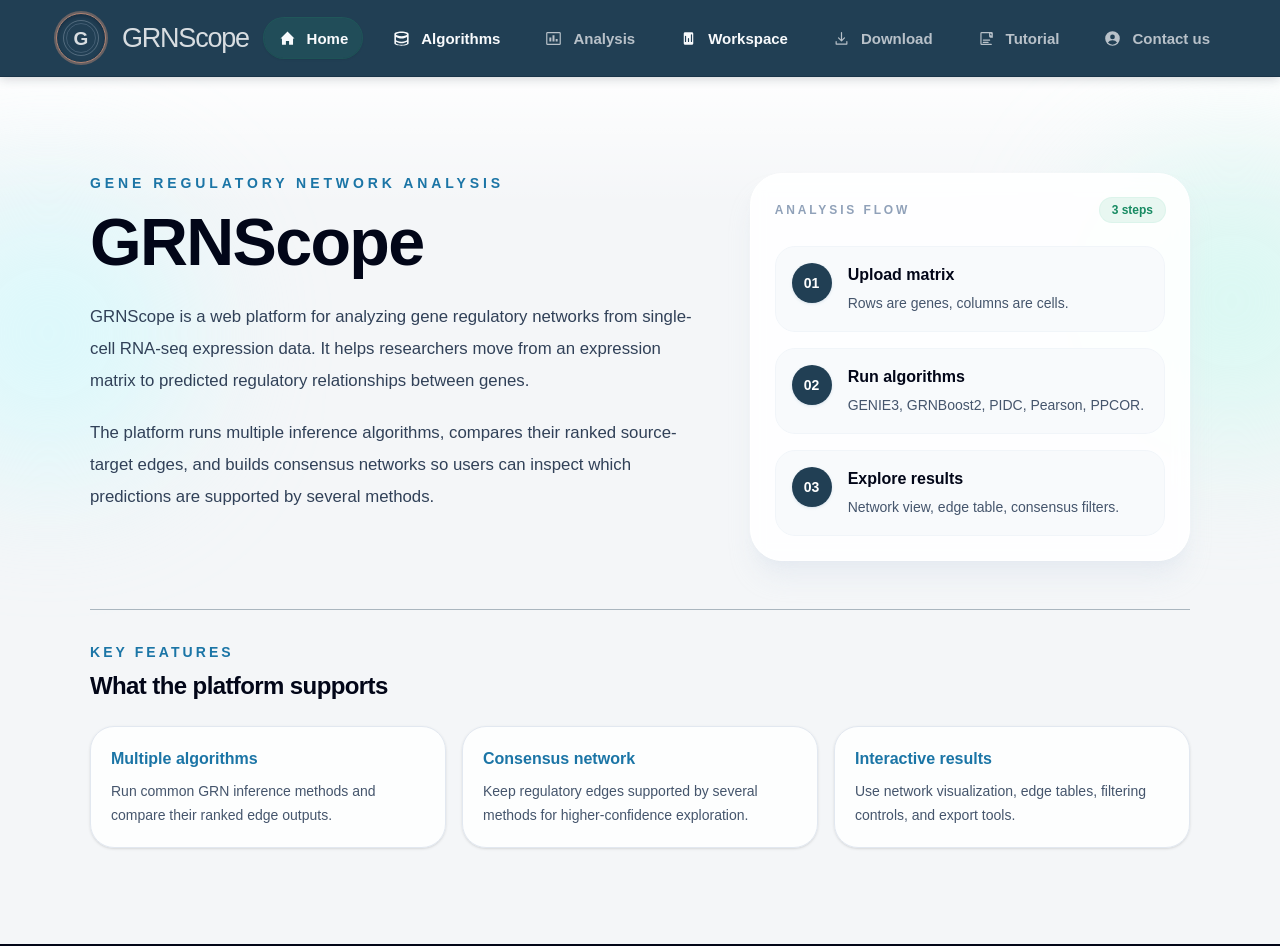
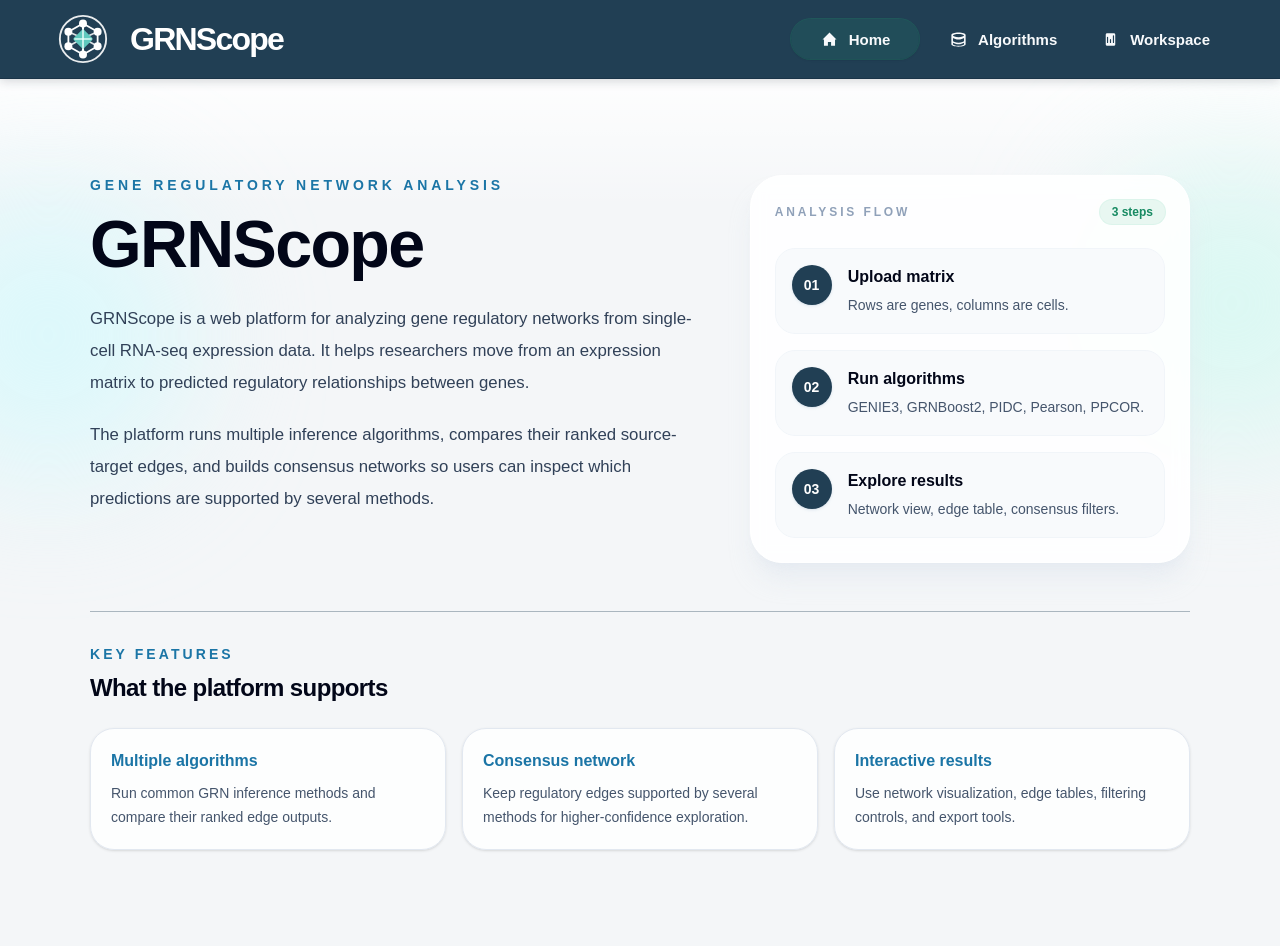
Before and after one commit to Moooly/GRNScope, a Next.js app in the folder frontend/: page / in a window 1280 px wide. Built offline with nearby package versions, Linux system fonts and the light colour scheme.

Commit message:
Add a logo for website

```diff
--- a/frontend/app/layout.tsx
+++ b/frontend/app/layout.tsx
@@ -47,7 +47,7 @@ export default function RootLayout({
 
   const navItemClass = (isActive: boolean) =>
     [
-      "group inline-flex h-10 items-center gap-2.5 rounded-full px-3.5 text-[15px] font-semibold leading-none transition-all duration-200",
+      "group inline-flex h-10 min-w-[128px] items-center justify-center gap-2.5 rounded-full px-3.5 text-[15px] font-semibold leading-none transition-all duration-200",
       "focus:outline-none focus-visible:ring-2 focus-visible:ring-[#26c487]/70 focus-visible:ring-offset-2 focus-visible:ring-offset-[#213f54]",
       isActive
         ? "bg-[#20b779]/12 text-[#24c684] shadow-sm shadow-slate-950/10 ring-1 ring-[#20b779]/20"
@@ -61,26 +61,110 @@ export default function RootLayout({
     <html lang="en">
       <body>
         <header className="sticky top-0 z-50 border-b border-[#1a3448] bg-[#213f54] shadow-[0_2px_10px_rgba(15,23,42,0.18)]">
-          <div className="mx-auto flex h-[76px] w-full max-w-[1440px] items-center px-8 xl:px-14">
+          <div className="mx-auto flex h-[78px] w-full max-w-[1440px] items-center px-8 xl:px-14">
             <Link
               href="/"
               onClick={() => setActiveHeaderItem("home")}
-              className="flex shrink-0 items-center gap-4"
+              className="flex shrink-0 items-center gap-5"
               aria-label="Go to GRNScope home page"
             >
-              <div className="relative flex h-[50px] w-[50px] items-center justify-center rounded-full border border-[#b08372] bg-[#213f54] shadow-inner shadow-slate-950/30 ring-2 ring-[#b08372]/50">
-                <div className="absolute inset-[6px] rounded-full border border-slate-300/30" />
-                <div className="absolute h-[30px] w-[30px] rounded-full border border-slate-400/30" />
-                <span className="relative text-[19px] font-bold leading-none text-[#d8dde1]">
-                  G
-                </span>
+              <div className="relative flex h-[54px] w-[54px] items-center justify-center rounded-full bg-transparent">
+                <svg
+                  viewBox="0 0 64 64"
+                  className="relative h-[52px] w-[52px]"
+                  role="img"
+                  aria-label="GRNScope gene regulatory network logo"
+                >
+                  <circle
+                    cx="32"
+                    cy="32"
+                    r="28.5"
+                    fill="none"
+                    stroke="#ffffff"
+                    strokeWidth="2.3"
+                    opacity="0.9"
+                  />
+
+                  <path
+                    d="M32 13 L32 51"
+                    fill="none"
+                    stroke="#ffffff"
+                    strokeWidth="2.5"
+                    strokeLinecap="round"
+                  />
+                  <path
+                    d="M14 23 L32 13 L50 23"
+                    fill="none"
+                    stroke="#ffffff"
+                    strokeWidth="2.2"
+                    strokeLinecap="round"
+                    strokeLinejoin="round"
+                  />
+                  <path
+                    d="M14 23 L14 41 L32 51 L50 41 L50 23"
+                    fill="none"
+                    stroke="#ffffff"
+                    strokeWidth="2.2"
+                    strokeLinecap="round"
+                    strokeLinejoin="round"
+                  />
+                  <path
+                    d="M14 41 L32 31 L50 41"
+                    fill="none"
+                    stroke="#ffffff"
+                    strokeWidth="2"
+                    strokeLinecap="round"
+                    strokeLinejoin="round"
+                    opacity="0.85"
+                  />
+                  <path
+                    d="M14 23 L32 31 L50 23"
+                    fill="none"
+                    stroke="#ffffff"
+                    strokeWidth="2"
+                    strokeLinecap="round"
+                    strokeLinejoin="round"
+                    opacity="0.85"
+                  />
+
+                  <rect
+                    x="23.2"
+                    y="23.2"
+                    width="17.6"
+                    height="17.6"
+                    rx="1.6"
+                    fill="#5fc8bd"
+                    transform="rotate(45 32 32)"
+                  />
+                  <path
+                    d="M32 21 L32 43"
+                    stroke="#eafffb"
+                    strokeWidth="2"
+                    strokeLinecap="round"
+                    opacity="0.9"
+                  />
+                  <path
+                    d="M22 32 L42 32"
+                    stroke="#eafffb"
+                    strokeWidth="2"
+                    strokeLinecap="round"
+                    opacity="0.9"
+                  />
+
+                  <circle cx="32" cy="13" r="4.9" fill="#ffffff" />
+                  <circle cx="14" cy="23" r="4.9" fill="#ffffff" />
+                  <circle cx="50" cy="23" r="4.9" fill="#ffffff" />
+                  <circle cx="14" cy="41" r="4.9" fill="#ffffff" />
+                  <circle cx="50" cy="41" r="4.9" fill="#ffffff" />
+                  <circle cx="32" cy="51" r="4.9" fill="#ffffff" />
+                </svg>
               </div>
-              <p className="text-[27px] font-medium tracking-[-0.045em] text-[#d8dde1]">
+              <p className="text-[32px] font-semibold leading-none tracking-[-0.055em] text-white">
                 GRNScope
               </p>
             </Link>
 
-            <nav className="ml-auto flex items-center gap-2.5 xl:gap-4" aria-label="Primary navigation">
+            <nav className="ml-auto flex items-center gap-4" aria-label="Primary navigation">
               <Link
                 href="/"
                 onClick={() => setActiveHeaderItem("home")}
@@ -115,23 +199,6 @@ export default function RootLayout({
                 <span>Algorithms</span>
               </Link>
 
-              <button
-                type="button"
-                onClick={() => setActiveHeaderItem("analysis")}
-                className={navItemClass(isActive("analysis"))}
-              >
-                <svg
-                  xmlns="http://www.w3.org/2000/svg"
-                  viewBox="0 0 24 24"
-                  fill="currentColor"
-                  className={navIconClass}
-                  aria-hidden="true"
-                >
-                  <path d="M4.5 3.75A1.75 1.75 0 0 0 2.75 5.5v13A1.75 1.75 0 0 0 4.5 20.25h15a1.75 1.75 0 0 0 1.75-1.75v-13a1.75 1.75 0 0 0-1.75-1.75h-15Zm0 1.5h15a.25.25 0 0 1 .25.25v13a.25.25 0 0 1-.25.25h-15a.25.25 0 0 1-.25-.25v-13a.25.25 0 0 1 .25-.25Zm2.25 10.5h2.5v-5h-2.5v5Zm4 0h2.5v-8h-2.5v8Zm4 0h2.5v-3h-2.5v3Z" />
-                </svg>
-                <span>Analysis</span>
-              </button>
-
               <Link
                 href={workspaceHref}
                 onClick={() => setActiveHeaderItem("workspace")}
@@ -148,57 +215,6 @@ export default function RootLayout({
                 </svg>
                 <span>Workspace</span>
               </Link>
-
-              <button
-                type="button"
-                onClick={() => setActiveHeaderItem("download")}
-                className={navItemClass(isActive("download"))}
-              >
-                <svg
-                  xmlns="http://www.w3.org/2000/svg"
-                  viewBox="0 0 24 24"
-                  fill="currentColor"
-                  className={navIconClass}
-                  aria-hidden="true"
-                >
-                  <path d="M12 3.75a.75.75 0 0 1 .75.75v8.69l2.47-2.47a.75.75 0 1 1 1.06 1.06l-3.75 3.75a.75.75 0 0 1-1.06 0l-3.75-3.75a.75.75 0 1 1 1.06-1.06l2.47 2.47V4.5a.75.75 0 0 1 .75-.75ZM5.25 15a.75.75 0 0 1 .75.75v2.5h12v-2.5a.75.75 0 0 1 1.5 0V19A.75.75 0 0 1 18.75 19.75H5.25A.75.75 0 0 1 4.5 19v-3.25A.75.75 0 0 1 5.25 15Z" />
-                </svg>
-                <span>Download</span>
-              </button>
-
-              <button
-                type="button"
-                onClick={() => setActiveHeaderItem("tutorial")}
-                className={navItemClass(isActive("tutorial"))}
-              >
-                <svg
-                  xmlns="http://www.w3.org/2000/svg"
-                  viewBox="0 0 24 24"
-                  fill="currentColor"
-                  className={navIconClass}
-                  aria-hidden="true"
-                >
-                  <path d="M6 3.75A1.75 1.75 0 0 0 4.25 5.5v13A1.75 1.75 0 0 0 6 20.25h12a.75.75 0 0 0 0-1.5H6a.25.25 0 0 1-.25-.25V5.5A.25.25 0 0 1 6 5.25h9.25v4A1.75 1.75 0 0 0 17 11h3V5.5a1.75 1.75 0 0 0-1.75-1.75H6Zm10.75 1.56 2.44 2.44H17a.25.25 0 0 1-.25-.25V5.31ZM8 13.25a.75.75 0 0 0 0 1.5h8a.75.75 0 0 0 0-1.5H8Zm0 3a.75.75 0 0 0 0 1.5h6a.75.75 0 0 0 0-1.5H8Z" />
-                </svg>
-                <span>Tutorial</span>
-              </button>
-
-              <button
-                type="button"
-                onClick={() => setActiveHeaderItem("contact")}
-                className={navItemClass(isActive("contact"))}
-              >
-                <svg
-                  xmlns="http://www.w3.org/2000/svg"
-                  viewBox="0 0 24 24"
-                  fill="currentColor"
-                  className={navIconClass}
-                  aria-hidden="true"
-                >
-                  <path d="M12 2.75a9.25 9.25 0 1 0 0 18.5 9.25 9.25 0 0 0 0-18.5Zm0 4.25a3 3 0 1 1 0 6 3 3 0 0 1 0-6Zm0 12.75a7.72 7.72 0 0 1-5.77-2.59A6.74 6.74 0 0 1 12 14.25a6.74 6.74 0 0 1 5.77 2.91A7.72 7.72 0 0 1 12 19.75Z" />
-                </svg>
-                <span>Contact us</span>
-              </button>
             </nav>
           </div>
         </header>
```
